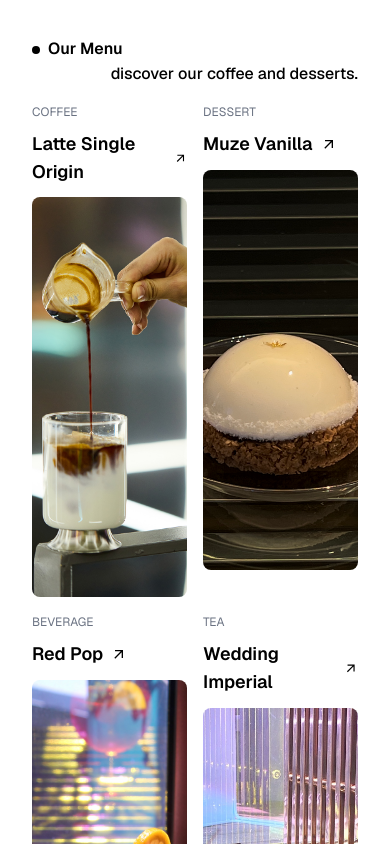
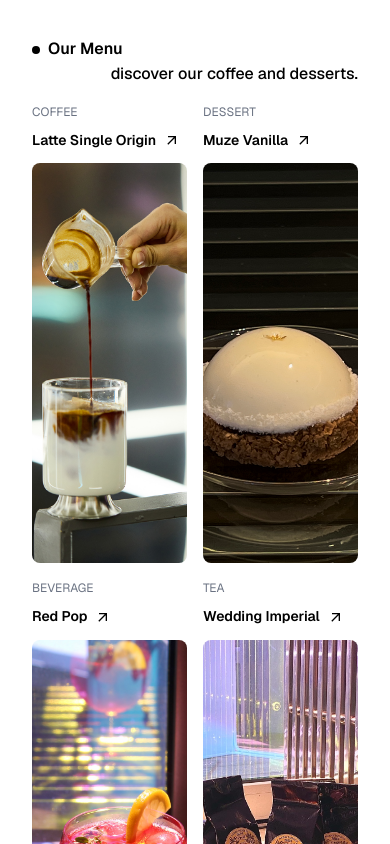
Before and after one commit to Choi-jae-min/equilibrium, a Next.js app: page / in a window 390 px wide. Shown: the part 1940-2784 px from the top of the page. Built offline with nearby package versions, Linux system fonts and the light colour scheme.

Commit message:
fix : mobile

```diff
--- a/src/app/components/cards/productCard.tsx
+++ b/src/app/components/cards/productCard.tsx
@@ -13,7 +13,7 @@ const ProductCard:FC<Props> = ({title , type , img_src}) => {
         <div className={'group hover:cursor-pointer'}>
             <p className={'text-12 text-gray-500 pb-2'}>{type}</p>
             <span className="flex items-center space-x-2 pb-3">
-                <h1 className="relative text-18 font-semibold">{title}
+                <h1 className="relative text-nowrap text-14 sm:text-18 font-semibold overflow-hidden">{title}
                     <span className="absolute left-0 -bottom-1 h-[1px] w-full bg-black scale-x-0 origin-left transition-transform duration-300 group-hover:scale-x-100"/>
                 </h1>
                 <MdOutlineArrowOutward className="transition-transform duration-300 ease-in-out group-hover:rotate-45" />
```
